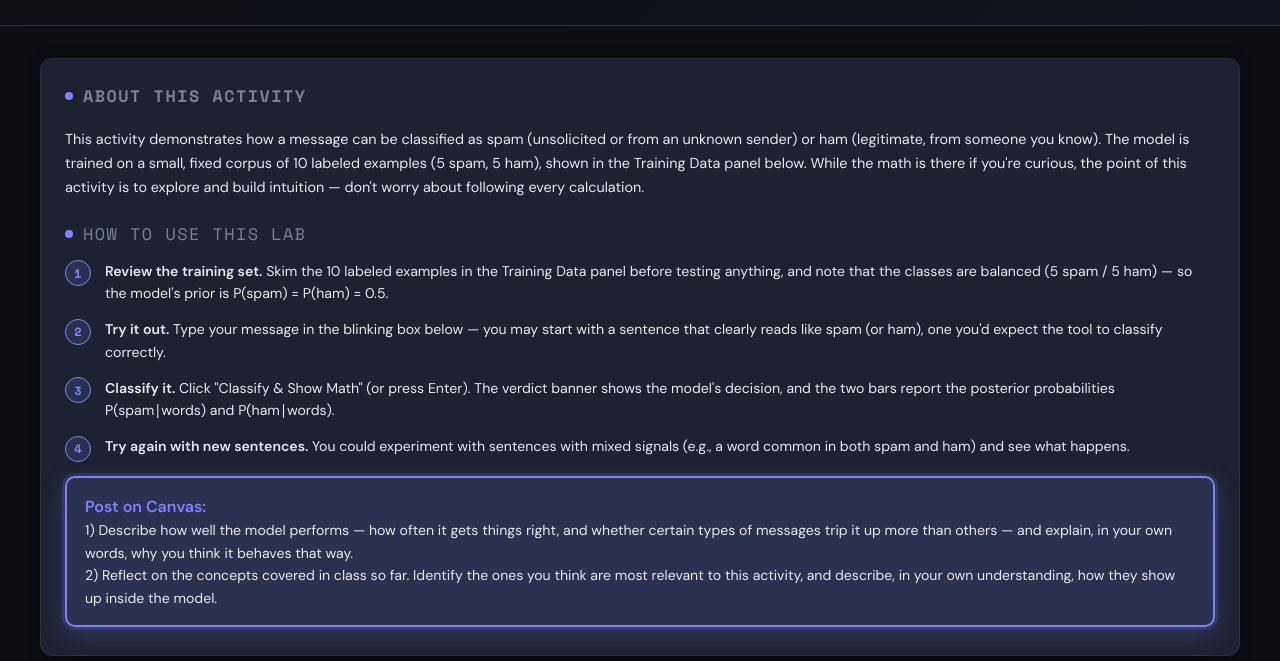
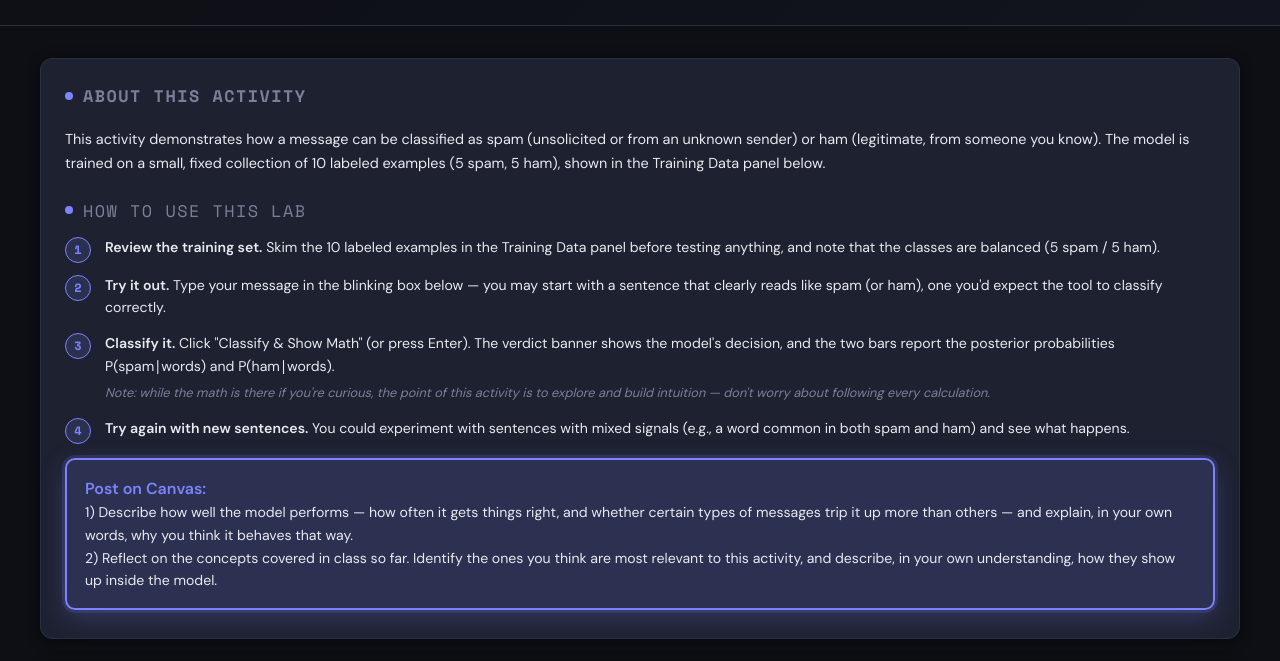
Before and after one commit to issars07/simplenaivebayesclassifier, a plain HTML site: page index.html in a window 1280 px wide. Shown: the part 89-750 px from the top of the page. Drawn offline with nearby package versions, Linux system fonts and the light colour scheme.

Commit message:
Update index.html

```diff
--- a/index.html
+++ b/index.html
@@ -232,6 +232,7 @@
   .intro-steps li.highlight { align-items: flex-start; background: rgba(124,131,253,0.16); border: 2px solid var(--accent-mid); border-radius: 10px; padding: 16px 18px; margin: 4px 0; box-shadow: 0 0 0 3px rgba(124,131,253,0.15), 0 8px 26px rgba(124,131,253,0.25); }
   .intro-steps li.highlight::before { content: none; }
   .intro-steps li.highlight b { color: var(--accent-mid); font-size: 1rem; }
+  .step-note { display: block; margin-top: 6px; font-size: 0.8rem; font-style: italic; color: var(--muted); }
   .intro-tip { margin-top: 18px; padding: 12px 16px; border-radius: 8px; background: rgba(124,131,253,0.08); border: 1px solid rgba(124,131,253,0.25); font-size: 0.85rem; line-height: 1.6; color: var(--text); max-width: 880px; }
   .intro-tip b { color: var(--accent-mid); }
 </style>
@@ -255,12 +256,12 @@
 <div class="layout">
   <div class="card full-width">
     <h2><span class="dot" style="background:var(--accent-mid)"></span>About This Activity</h2>
-    <p class="intro-text">This activity demonstrates how a message can be classified as spam (unsolicited or from an unknown sender) or ham (legitimate, from someone you know). The model is trained on a small, fixed corpus of 10 labeled examples (5 spam, 5 ham), shown in the Training Data panel below. While the math is there if you're curious, the point of this activity is to explore and build intuition — don't worry about following every calculation.</p>
+    <p class="intro-text">This activity demonstrates how a message can be classified as spam (unsolicited or from an unknown sender) or ham (legitimate, from someone you know). The model is trained on a small, fixed collection of 10 labeled examples (5 spam, 5 ham), shown in the Training Data panel below.</p>
     <div class="intro-subhead"><span class="dot" style="background:var(--accent-mid)"></span>How to use this lab</div>
     <ol class="intro-steps">
-      <li><span><b>Review the training set.</b> Skim the 10 labeled examples in the Training Data panel before testing anything, and note that the classes are balanced (5 spam / 5 ham) — so the model's prior is P(spam) = P(ham) = 0.5.</span></li>
+      <li><span><b>Review the training set.</b> Skim the 10 labeled examples in the Training Data panel before testing anything, and note that the classes are balanced (5 spam / 5 ham).</span></li>
       <li><span><b>Try it out.</b> Type your message in the blinking box below — you may start with a sentence that clearly reads like spam (or ham), one you'd expect the tool to classify correctly.</span></li>
-      <li><span><b>Classify it.</b> Click "Classify &amp; Show Math" (or press Enter). The verdict banner shows the model's decision, and the two bars report the posterior probabilities P(spam∣words) and P(ham∣words).</span></li>
+      <li><span><b>Classify it.</b> Click "Classify &amp; Show Math" (or press Enter). The verdict banner shows the model's decision, and the two bars report the posterior probabilities P(spam∣words) and P(ham∣words). <span class="step-note">Note: while the math is there if you're curious, the point of this activity is to explore and build intuition — don't worry about following every calculation.</span></span></li>
       <li><span><b>Try again with new sentences.</b> You could experiment with sentences with mixed signals (e.g., a word common in both spam and ham) and see what happens.</span></li>
       <li class="highlight"><span><b>Post on Canvas:</b><br>1) Describe how well the model performs — how often it gets things right, and whether certain types of messages trip it up more than others — and explain, in your own words, why you think it behaves that way.<br>2) Reflect on the concepts covered in class so far. Identify the ones you think are most relevant to this activity, and describe, in your own understanding, how they show up inside the model.</span></li>
     </ol>
```
